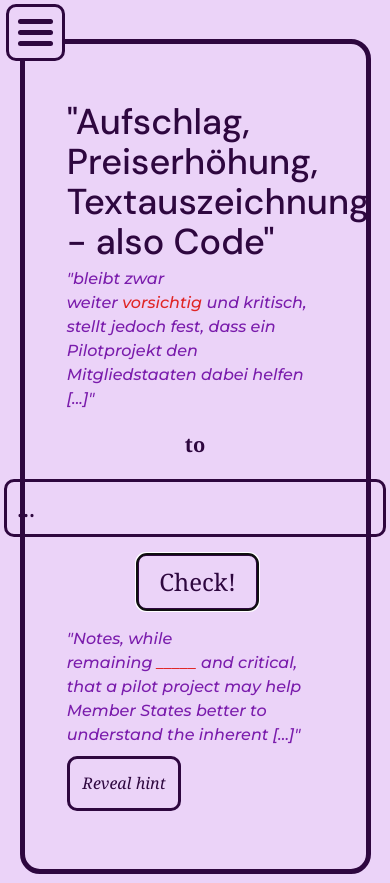
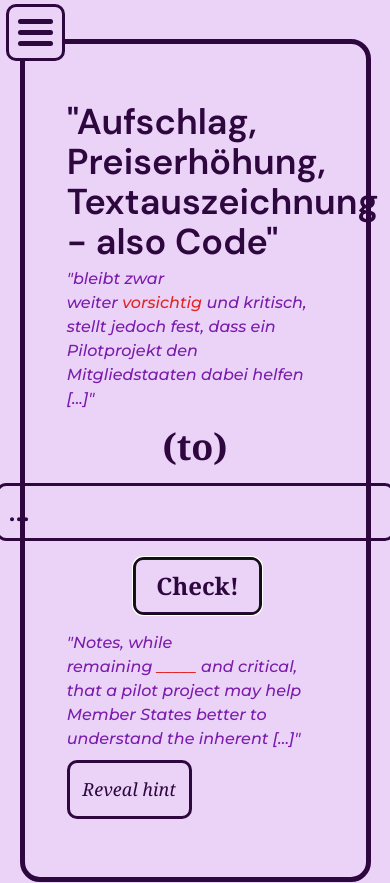
Before and after one commit to DrDrProfRosenthal/nextjs-dashboard, a Next.js app: page / in a window 390 px wide. Built offline with nearby package versions, Linux system fonts and the light colour scheme; a web font is replaced by a local one.

Commit message:
responsive updates

```diff
--- a/app/page.tsx
+++ b/app/page.tsx
@@ -27,20 +27,20 @@ export default async function Page() {
         <div className="prompt-container bold-border-color ">
 
               <div className="vocab-con my-4">
-                <span className="current-vocab dm-sans text-4xl bold-color" id="current-vocab">vorsichtig, achtsam, argwöhnisch  </span>
+                <span className="current-vocab dm-sans text-4xl bold-color font-semibold" id="current-vocab">vorsichtig, achtsam, argwöhnisch  </span>
 
                   <div className='german-examplecontainer montserrat italic text-base' >
-                    <span className="english-example light-color" id="german-example"> "bleibt zwar weiter
-                      <span className='germanExampleVocab counter-color'>&nbsp;vorsichtig&nbsp;</span>
+                    <span className="english-example light-color font-medium" id="german-example"> "bleibt zwar weiter
+                      <span className='germanExampleVocab counter-color font-medium'>&nbsp;vorsichtig&nbsp;</span>
                       und kritisch, stellt jedoch fest, dass ein Pilotprojekt den Mitgliedstaaten dabei helfen [...]"</span>
                   </div>
               </div>
 
 
               <div className='align-center vocab-con '>
-                    <span className='verbBox text-xl bold-color dm-sans m0'>to</span>
-                    <input type="text" className="vocab-input text-2xl bold-color bold-border-color my-4" placeholder="..." />
-                    <button  className="btn text-2xl bold-color bold-border-color" id="myBtn" type="submit">Check!</button>
+                    <span className='verbBox font-semibold text-4xl bold-color dm-sans m0'>(to)</span>
+                    <input type="text" className="font-semibold vocab-input text-2xl bold-color bold-border-color my-4" placeholder="..." />
+                    <button  className="btn text-2xl font-semibold bold-color bold-border-color" id="myBtn" type="submit">Check!</button>
               </div>
 
 
@@ -48,17 +48,17 @@ export default async function Page() {
 
                         <div id='hintContainer' className='flex-container text-base'>
 
-                            <span className='english-example montserrat italic light-color'>
+                            <span className='english-example montserrat italic light-color font-medium'>
                               "Notes, while remaining
-                              <span id="englishVocabPlaceholder" className='englishExampleVocab counter-color'>&nbsp;_____&nbsp;</span>
-                              <span id="englishVocab" className='counter-color englishVocab englishExampleVocab counter-color hidden'>&nbsp;wary&nbsp;</span>
+                              <span id="englishVocabPlaceholder" className='englishExampleVocab counter-color font-medium'>&nbsp;_____&nbsp;</span>
+                              <span id="englishVocab" className='font-medium counter-color englishVocab englishExampleVocab counter-color hidden'>&nbsp;wary&nbsp;</span>
                               and critical, that
                               a pilot project may help Member States better to understand the inherent [...]"
                             </span>
 
 
                             <div>
-                              <button className='bold-color text-base montserrat italic bold-border-color'  id="hintBtn">Reveal hint </button>
+                              <button className='font-semibold  bold-color text-lg montserrat italic bold-border-color'  id="hintBtn">Reveal hint </button>
                             </div>
 
                         </div>
@@ -84,25 +84,24 @@ export default async function Page() {
 
 
                       <div className='flex flex-col'>
-                        <span className='dm-sans text-2xl lg:text-base'>Input new words...</span>
-                        <input className='dm-sans text-4xl lg:text-base' value={"wary"}></input>
+                        <span className='dm-sans text-2xl '>Input new words...</span>
+
                       </div>
 
+
+                        <div className='vocabInputField'>
                            <form action={createInvoice}>
-                        <div className='vocabInputField'>
+                              <div className='popUpSection'>
                                   <div>
-                                  <div className=''>
+                                    <input className='dm-sans text-4xl' value={"wary"}></input>
                                     <label className='text-base'>Example:&nbsp;</label>
                                     <span className='text-base'>I am always wary when paying online with my credit card.</span>
                                   </div>
                                   <Pagination totalPages={2} />
                               </div>
 
-                              <div>
+                              <div className='popUpSection'>
                                   <span className='dm-sans text-4xl block'>wary</span>
-                              </div>
-
-                              <div>
                                   <div className='inline-flexLG'>
                                                           <label className='text-base'>Beispiel:&nbsp;</label>
                                                           <span className='text-base'>Wenn ich online mit Kreditkarte bezahle, bin ich immer vorsichtig.</span>
@@ -110,25 +109,21 @@ export default async function Page() {
                                   <Pagination totalPages={2} />
                                </div>
 
-                            <div>
-
+                            <div className='popUpSection'>
                                <div className='flex flex-row text-2xl'>
                                   <span className='dm-sans text-2xl block'>vorsichtig, achtsam, argwöhnisch</span>
                                 </div>
                                   <input className='dm-sans  hidden' value={"vorsichtig, achtsam, argwöhnisch"}></input>
-                                      <PencilIcon className="w-10 pencilBtn bold-color bold-border-color" />
-
-
-
+                                  <PencilIcon className="w-10 pencilBtn bold-color bold-border-color my-3" />
                             </div>
 
-                            <div className='align-center'>
-                                <button type='submit' className='bold-color lg:text-base montserrat italic bold-border-color text-base hover:bg-gray-100' id="addBtn" >Add vocab </button>
+                            <div className='align-center my-2'>
+                                <button type='submit' className='bold-color text-4xl montserrat italic bold-border-color hover:bg-gray-100' id="addBtn" >Add vocab </button>
                             </div>
 
+                            </form>
+                        </div>
 
-                        </div>
-                      </form>
 
 
 
--- a/app/ui/addVocabs/pagination.tsx
+++ b/app/ui/addVocabs/pagination.tsx
@@ -8,7 +8,7 @@ export default function Pagination({ totalPages }: { totalPages: number }) {
     return(
 
 
-    <div className="flex">
+    <div className="flex my-3">
         <div className="inline-flex arrowBtns" title='previous'>
         <ArrowLeftIcon className="w-8  arrowBtns bold-color bold-border-color"
         direction="left"
--- a/app/ui/global.css
+++ b/app/ui/global.css
@@ -46,7 +46,7 @@ body, html {
  .dm-sans {
   font-family: "DM Sans", sans-serif;
   font-optical-sizing: auto;
-  font-weight: 500;
+
   font-style: normal;
 }
 
@@ -117,30 +117,6 @@ input:focus{
     color:#FF6969;
   }
 
- .font-extrabold{
-  font-size: 12vh;
-  line-height: 1;
- }
-
-  .font-medium{
-    font-size:7vh;
-    line-height: 1.2;
-  }
-
-
-
- .font-small{
-  font-size: 3vh;
-  line-height: 1.2;
- }
-
-
-.font-verysmall{
-  font-size: 2vh;
-  line-height: 1.2;
-}
-
-
 
 
 .center-container {
@@ -161,6 +137,10 @@ input:focus{
   display: flex;
   flex-direction: column;
 
+  }
+
+  .popUpSection{
+    margin: 1rem 0;
   }
 
 
@@ -203,9 +183,7 @@ input:focus{
          }
 
 
-.vocab-con{
 
-}
 
 
 .inline-block{
@@ -226,17 +204,8 @@ input:focus{
 }
 
 .verbBox{
-  padding: 10px;
   font-family: Georgia, 'Times New Roman', Times, serif;
-  font-weight: 600;
-  display: inline;
-  line-height: 0.8;
-
 }
-
-
-
-
 
 
 .flex-container {
@@ -410,9 +379,6 @@ input:focus{
    */
 
 
-    .vocab-con{
-
-    }
 
     .inline-flexLG{
         display: inline;
```
Lines whose indentation alone changed are shown as unchanged.
